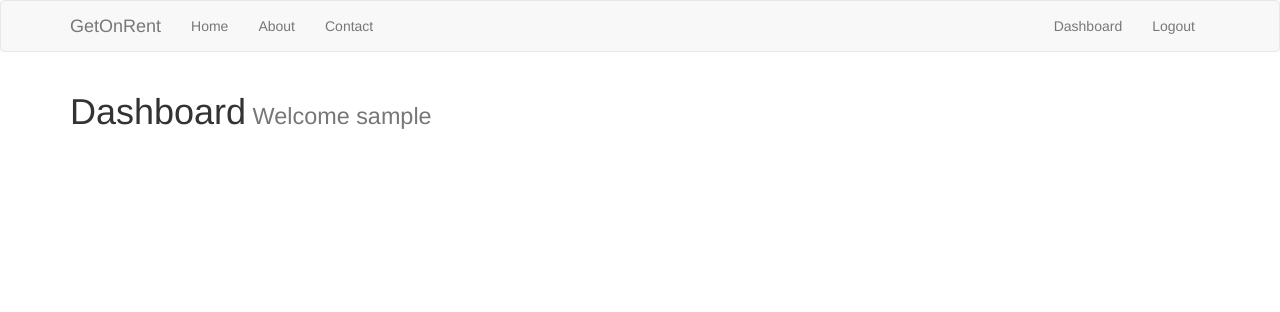
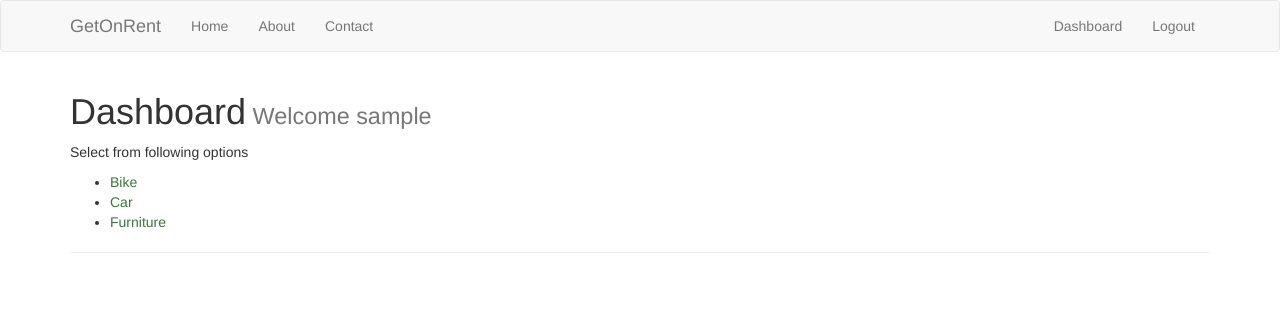
Before and after one commit to anubhav253/GetOnRent, a Flask app: page /dashboard in a window 1280 px wide. Shown: the top 312 px of the page. Run offline with Flask 2, Linux system fonts and the light colour scheme; the visitor is signed in with stand-in values (Sample User, id 1); parts of the project's set-up code (start-up, migrations or seed data) failed here and were passed over; some libraries are stand-ins or nearby versions.

Commit message:
Dashboard page developed

```diff
--- a/app.py
+++ b/app.py
@@ -104,6 +104,7 @@ def is_logged_in(f):
     return wrap
 
 @app.route('/logout')
+@is_logged_in
 def logout():
     session.clear()
     flash('You are now logged out', 'success')
@@ -114,6 +115,7 @@ def logout():
 def dashboard():
     return render_template('dashboard.html')
 
+
 if __name__ == '__main__':
     app.secret_key='secret123'
     app.run(debug=True)
--- a/templates/dashboard.html
+++ b/templates/dashboard.html
@@ -2,4 +2,11 @@
 
 {% block body %}
   <h1>Dashboard<small> Welcome  {{session.username}}</small></h1>
+  <p>Select from following options</p>
+  <ul>
+      <li><a class="text text-success" href="/bike">Bike</a></li>
+      <li><a class="text text-success" href="/car">Car</a></li>
+      <li><a class="text text-success" href="/furniture">Furniture</a></li>
+    </ul>
+<hr>
 {% endblock %}
```
